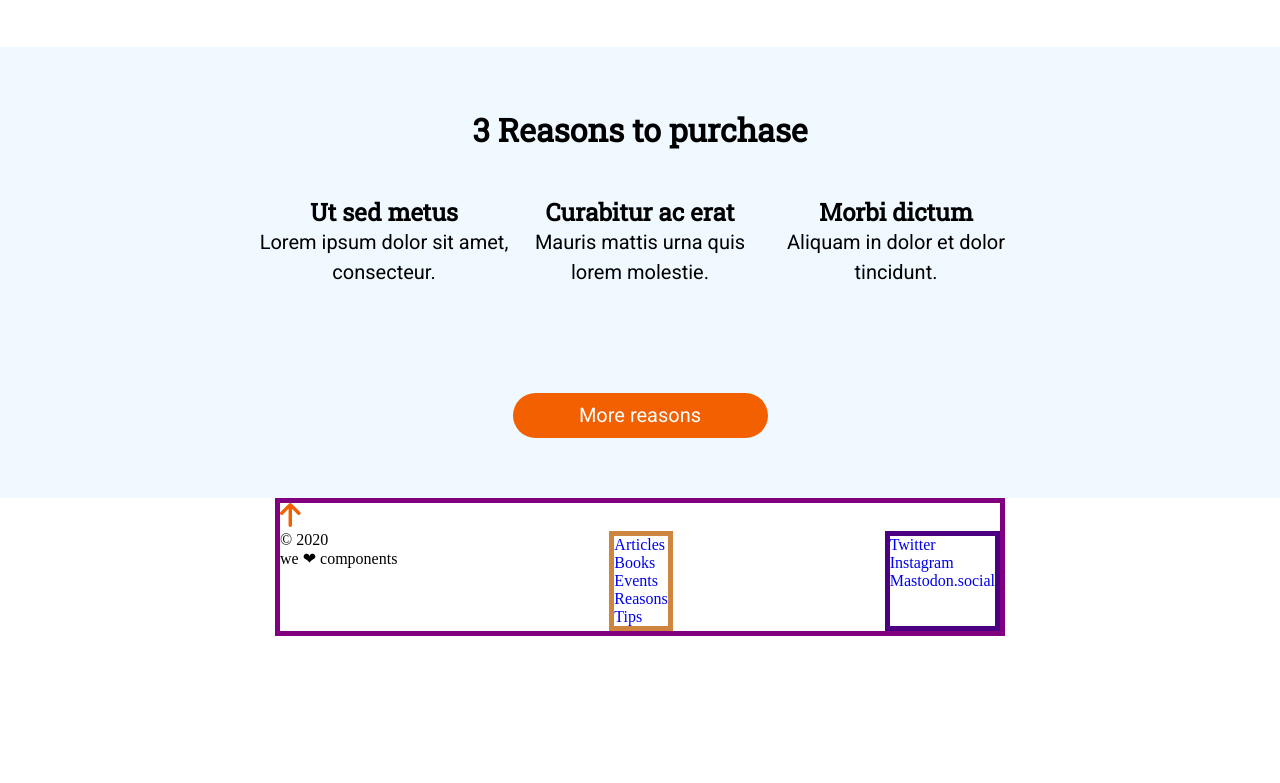
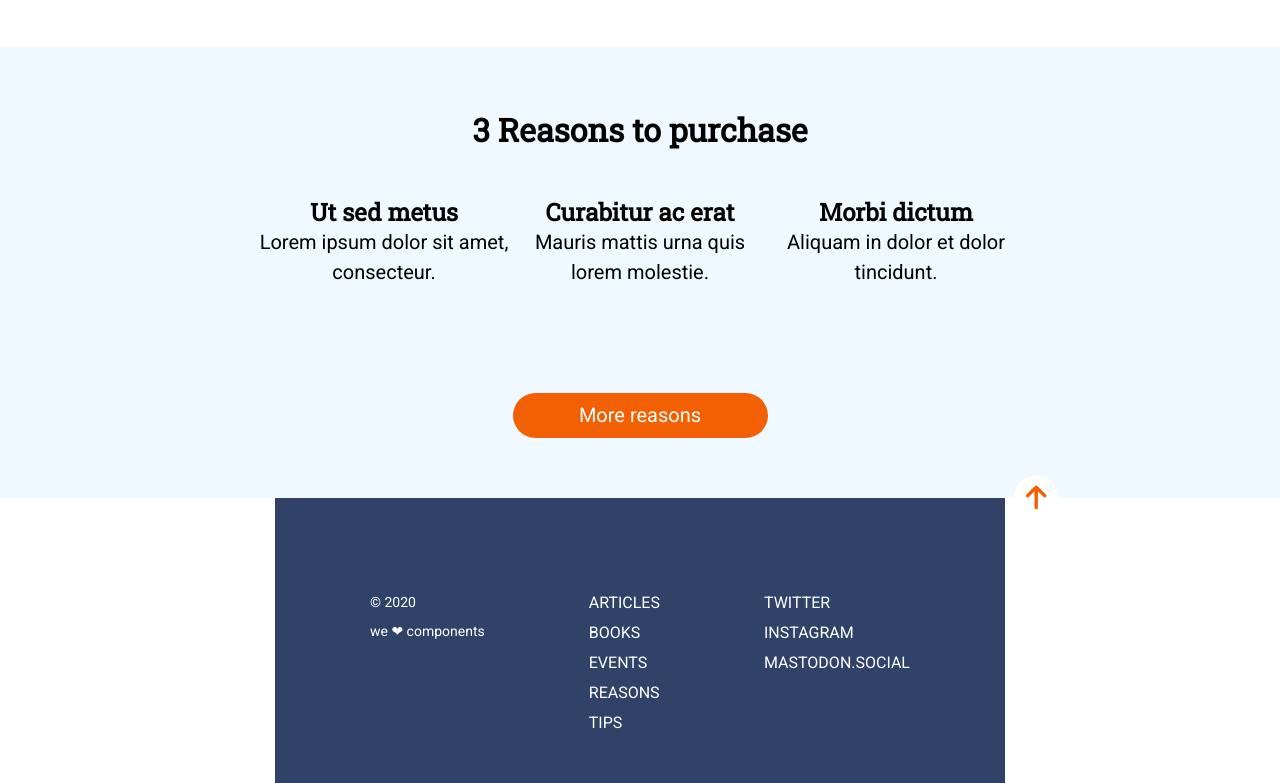
Before and after one commit to griselmatosm/modulo-1-evaluacion-final-griselmatosm, a website: page docs/index.html in a window 1280 px wide. Shown: the part 1143-1926 px from the top of the page. Before the commit the page ends 1779 px from the top, so only its background shows below. Drawn offline with nearby package versions, Linux system fonts and the light colour scheme; files that its build step writes are made by us from their sources.

Commit message:
Add styles into footer

```diff
--- a/_src/assets/scss/components/_footer.scss
+++ b/_src/assets/scss/components/_footer.scss
@@ -1,5 +1,41 @@
 //FOOTER
-.end-container {
+.footer{
+  background-color: #304268;
+  .arrow-up{
+    width: 45px;
+    height: 45px;
+    border-radius: 22.5px;
+    background-color: white;
+    display: flex;
+    justify-content: center;
+    align-items: center;
+    // position: relative;
+    transform: translate(1642%, -50% );
+  }
+  .end-container {
     display: flex;
     justify-content: space-between;
+    max-width: 540px;
+    margin: auto;
+    font-family: "Roboto" ;
+    font-size: 14px;
+    line-height: 2.14;
+    color: white;
+    margin-top: 45px;
+    padding-bottom: 45px;
+    span{
+      font-family: "ZapfDingbatsITC";
+      color: #f26002;
+    }
+    .nav-menu, .social-media{
+      font-family: "Roboto";
+      font-size: 16px;
+      line-height: 1.88;
+      letter-spacing: normal;
+      text-transform: uppercase;
+      a{
+        color: white;
+      }
+    }
   }
+}
--- a/_src/assets/scss/main.scss
+++ b/_src/assets/scss/main.scss
@@ -55,15 +55,3 @@
     margin-right: 39px;
   }
 }
-
-// se borrará
-.footer {
-  border: 5px solid purple;
-}
-
-.nav-menu {
-  border: 5px solid peru;
-}
-.social-media {
-  border: 5px solid indigo;
-}
```
Also changed, not shown: _src/templates/partials/_footer.html (+3 -3 lines).
